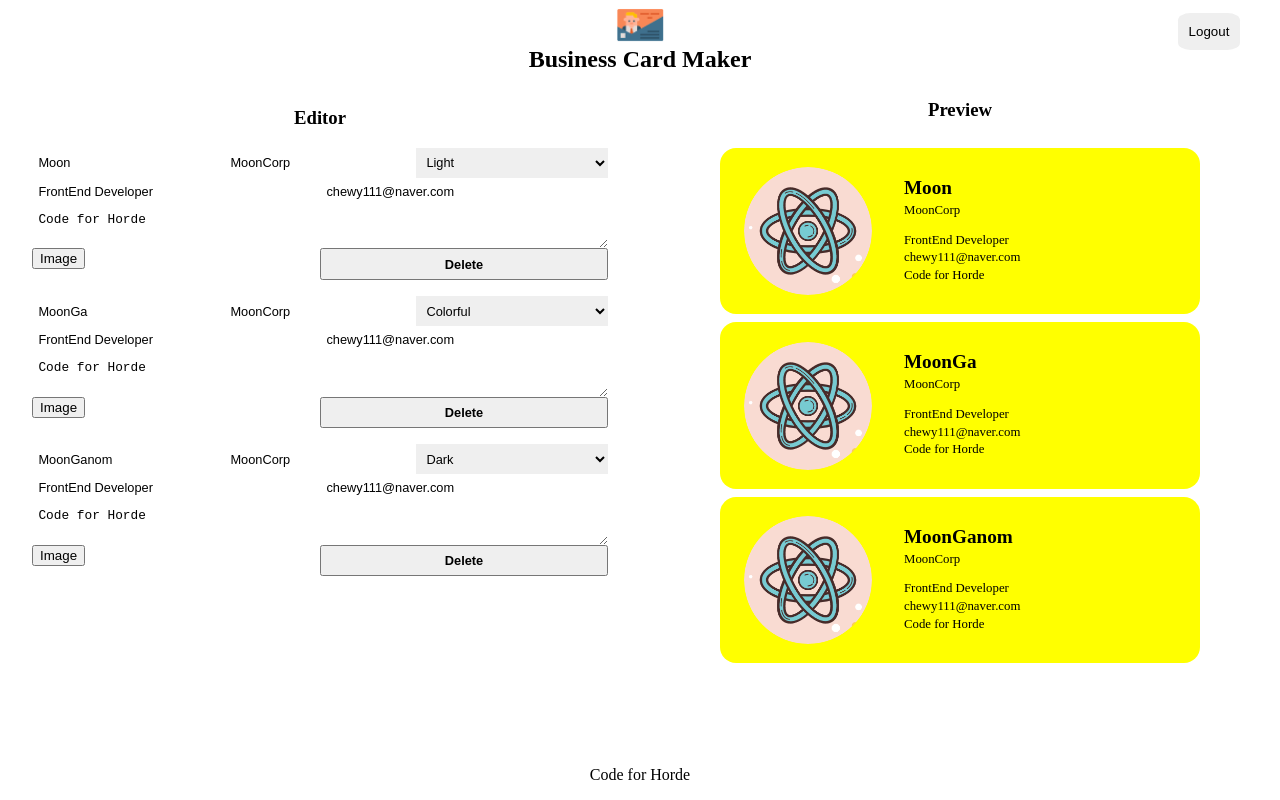
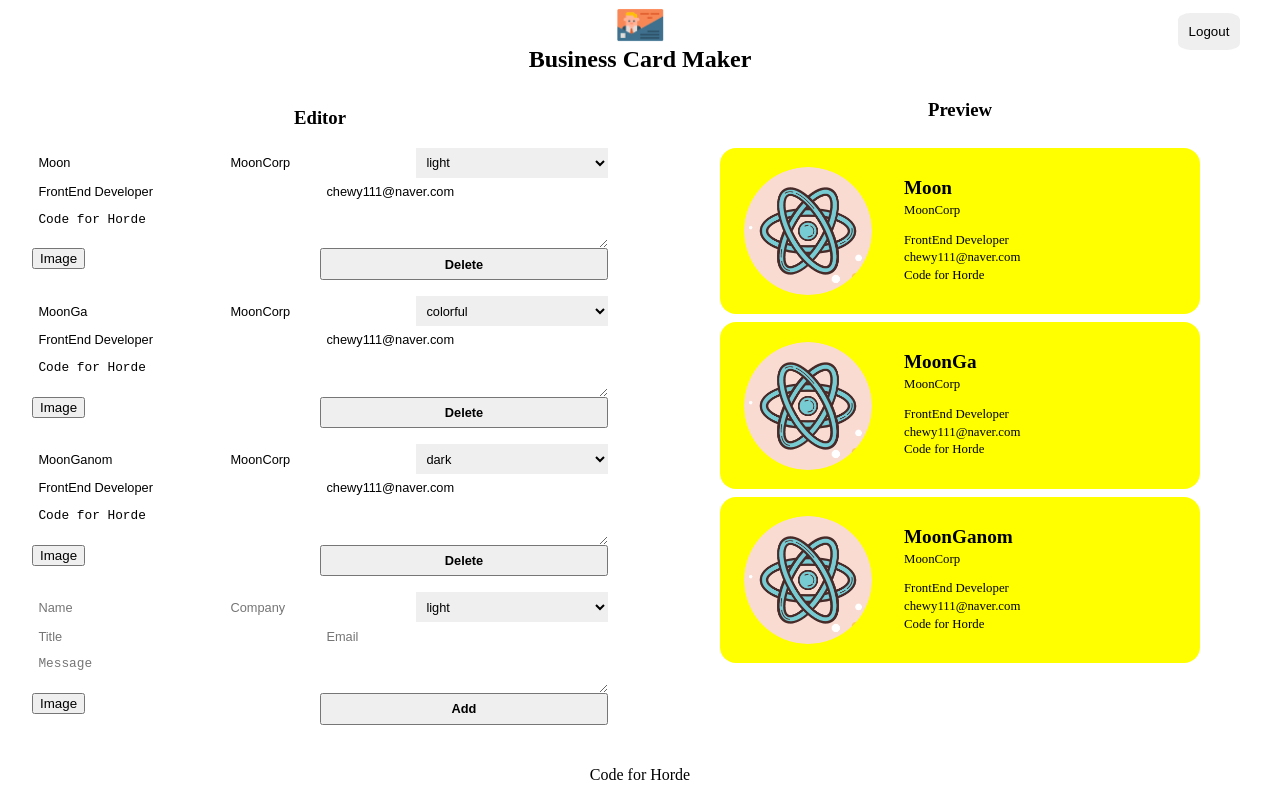
Before and after one commit to MGanom/CardMaker, a React (Create React App) app: page /maker in a window 1280 px wide. Built offline with nearby package versions, Linux system fonts and the light colour scheme; no server answers; sample sign-in values are in the browser's storage.

Commit message:
add card add function

```diff
--- /dev/null
+++ b/src/components/cardadd/CardAdd.jsx
@@ -0,0 +1,85 @@
+import React, { useRef } from 'react';
+import Button from '../button/Button';
+import ImgInput from '../imginput/ImgInput';
+import styles from './CardAdd.module.css';
+
+const CardAdd = ({ onAdd }) => {
+  const formRef = useRef();
+  const nameRef = useRef();
+  const companyRef = useRef();
+  const themeRef = useRef();
+  const titleRef = useRef();
+  const emailRef = useRef();
+  const messageRef = useRef();
+
+  const onSubmit = e => {
+    e.preventDefault();
+    const card = {
+      id: Date.now(),
+      name: nameRef.current.value || '',
+      company: companyRef.current.value || '',
+      theme: themeRef.current.value,
+      title: titleRef.current.value || '',
+      email: emailRef.current.value || '',
+      message: messageRef.current.value || '',
+      fileName: '',
+      fileURL: '',
+    };
+    formRef.current.reset();
+    onAdd(card);
+  };
+  return (
+    <form ref={formRef} className={styles.form}>
+      <input
+        ref={nameRef}
+        className={styles.input}
+        type="text"
+        name="name"
+        placeholder="Name"
+      />
+      <input
+        ref={companyRef}
+        className={styles.input}
+        type="text"
+        name="company"
+        placeholder="Company"
+      />
+      <select
+        className={styles.select}
+        name="theme"
+        placeholder="Theme"
+        ref={themeRef}
+      >
+        <option placeholder="light">light</option>
+        <option placeholder="dark">dark</option>
+        <option placeholder="colorful">colorful</option>
+      </select>
+      <input
+        ref={titleRef}
+        className={styles.input}
+        type="text"
+        name="title"
+        placeholder="Title"
+      />
+      <input
+        ref={emailRef}
+        className={styles.input}
+        type="text"
+        name="email"
+        placeholder="Email"
+      />
+      <textarea
+        ref={messageRef}
+        className={styles.textarea}
+        name="message"
+        placeholder="Message"
+      ></textarea>
+      <div className={styles.fileInput}>
+        <ImgInput />
+      </div>
+      <Button name="Add" onClick={onSubmit} />
+    </form>
+  );
+};
+
+export default CardAdd;
--- /dev/null
+++ b/src/components/cardadd/CardAdd.module.css
@@ -0,0 +1,45 @@
+@value makerBlack, makerWhite from '../../styles/Colors.css';
+
+.form {
+  display: flex;
+  width: 100%;
+  flex-wrap: wrap;
+  border-top: 1px solid makerBlack;
+  border-left: 1px solid makerBlack;
+  margin-bottom: 1em;
+}
+
+.input,
+.textarea,
+.select,
+.button,
+.fileInput {
+  font-size: 0.8rem;
+  width: 100%;
+  border: 0;
+  padding: 0.5em;
+  border-bottom: 1px solid makerBlack;
+  border-right: 1px solid makerBlack;
+  background: makerWhite;
+}
+
+.input,
+.select {
+  flex: 1 1 30%;
+}
+
+.fileInput {
+  padding: 0;
+  flex: 1 1 50%;
+}
+
+.input:focus,
+.textarea:focus,
+.select:focus,
+.button:focus {
+  outline: 0;
+}
+
+.textarea {
+  flex-basis: 100%;
+}
--- a/src/components/cardedit/CardEdit.jsx
+++ b/src/components/cardedit/CardEdit.jsx
@@ -18,9 +18,9 @@ const CardEdit = ({ card }) => {
         value={company}
       />
       <select className={styles.select} name="theme" value={theme}>
-        <option value="light">Light</option>
-        <option value="dark">Dark</option>
-        <option value="colorful">Colorful</option>
+        <option value="light">light</option>
+        <option value="dark">dark</option>
+        <option value="colorful">colorful</option>
       </select>
       <input className={styles.input} type="text" name="title" value={title} />
       <input className={styles.input} type="text" name="email" value={email} />
--- a/src/components/editor/Editor.jsx
+++ b/src/components/editor/Editor.jsx
@@ -1,13 +1,15 @@
 import React from 'react';
+import CardAdd from '../cardadd/CardAdd';
 import CardEdit from '../cardedit/CardEdit';
 import styles from './Editor.module.css';
 
-const Editor = ({ cards }) => (
+const Editor = ({ cards, addCard }) => (
   <section className={styles.editor}>
     <h1 className={styles.title}>Editor</h1>
     {cards.map(card => (
       <CardEdit card={card} />
     ))}
+    <CardAdd onAdd={addCard} />
   </section>
 );
 
--- a/src/components/maker/Maker.jsx
+++ b/src/components/maker/Maker.jsx
@@ -1,5 +1,6 @@
 import React, { useEffect, useState } from 'react';
 import { useHistory } from 'react-router-dom';
+import Card from '../card/Card';
 import Editor from '../editor/Editor';
 import Footer from '../footer/Footer';
 import Header from '../header/Header';
@@ -57,11 +58,16 @@ const Maker = ({ authService }) => {
     });
   });
 
+  const addCard = card => {
+    const updated = [...cards, card];
+    setCards(updated);
+  };
+
   return (
     <section className={styles.maker}>
       <Header onLogout={onLogout} />
       <div className={styles.container}>
-        <Editor cards={cards} />
+        <Editor cards={cards} addCard={addCard} />
         <Preview cards={cards} />
       </div>
       <Footer />
```
